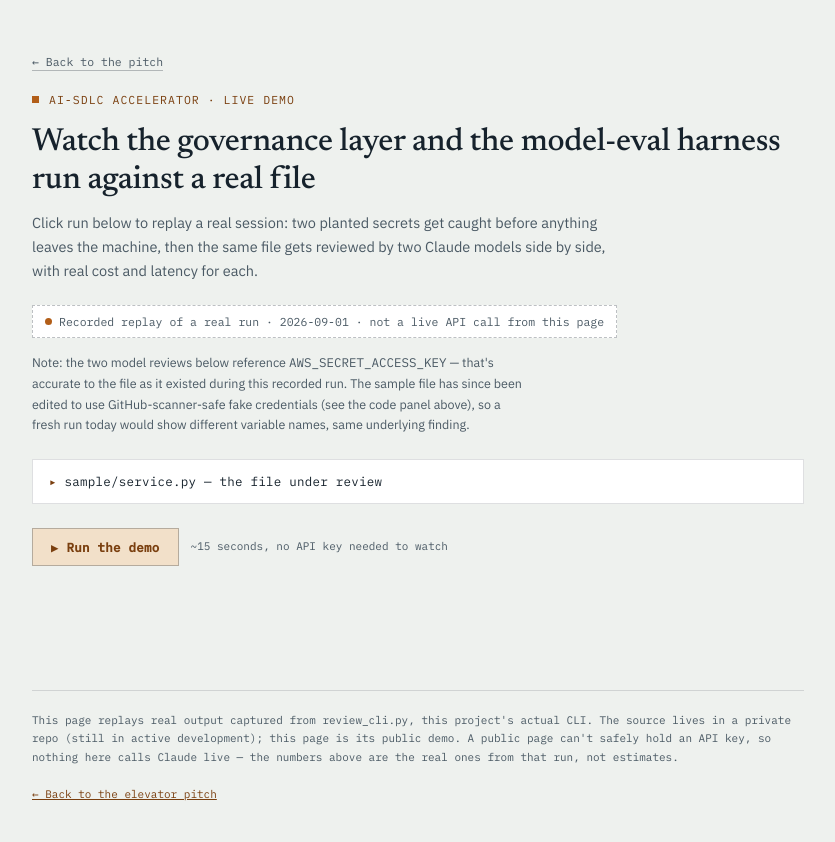
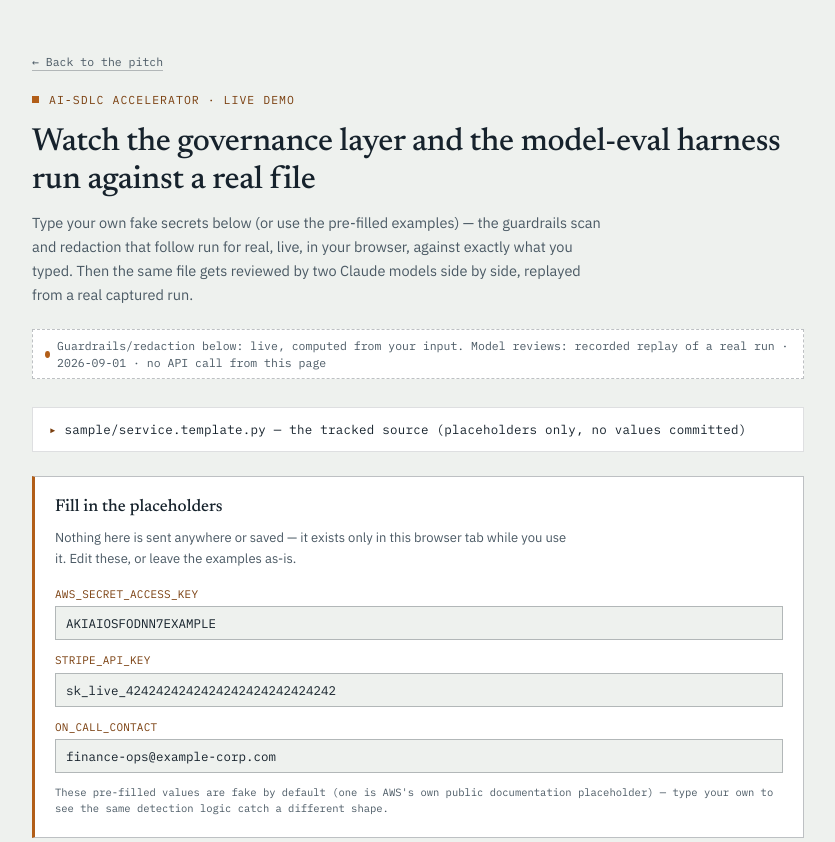
Before and after one commit to UmaRamanathan-DA/ai-sdlc-accelerator-demo, a plain HTML site: page index.html in a window 1280 px wide. Shown: the top 842 px of the page, without its empty margins (222-1057 px from the left). Drawn offline with Linux system fonts and the light colour scheme.

Commit message:
Make the guardrails/redaction step live and interactive
Adds three input fields (AWS key, Stripe key, contact email placeholders)
that visitors fill in themselves. The guardrails scan and redaction shown
in the chat replay are now computed live in the browser from whatever was
typed, using a JS port of guardrails.py's exact detection patterns -
verified to match the Python original's findings. Nothing is sent or
stored. The two model reviews remain a recorded replay, since that part
needs a server-held API key this static page can't provide.

Default input values are set via JS at load time (built by concatenation),
not as static HTML attributes, so nothing vendor-shaped sits as a
contiguous literal in this file's source.

```diff
--- a/index.html
+++ b/index.html
@@ -148,6 +148,55 @@
     line-height:1.6;
     overflow-x:auto;
     white-space:pre;
+  }
+
+  .live-input-panel{
+    background:var(--surface);
+    border:1px solid var(--line-strong);
+    border-left:3px solid var(--accent);
+    padding:18px 20px 20px;
+    margin-bottom:24px;
+  }
+  .live-input-panel h3{
+    font-family:var(--font-display);
+    font-weight:500;
+    font-size:17px;
+    margin:0 0 6px;
+  }
+  .live-input-panel .lede{
+    font-size:13px;
+    margin-bottom:16px;
+  }
+  .input-row{
+    display:flex;
+    flex-direction:column;
+    gap:4px;
+    margin-bottom:12px;
+  }
+  .input-row label{
+    font-family:var(--font-mono);
+    font-size:11px;
+    letter-spacing:0.02em;
+    color:var(--accent-ink);
+  }
+  .input-row input{
+    font-family:var(--font-mono);
+    font-size:12.5px;
+    padding:8px 10px;
+    border:1px solid var(--line-strong);
+    background:var(--paper);
+    color:var(--ink);
+    width:100%;
+  }
+  .input-row input:focus{
+    outline:none;
+    border-color:var(--accent-ink);
+  }
+  .live-input-panel .fineprint{
+    font-family:var(--font-mono);
+    font-size:10.5px;
+    color:var(--ink-soft);
+    margin:10px 0 0;
   }
 
   .controls{
@@ -363,25 +412,23 @@
 
   <p class="eyebrow">AI-SDLC Accelerator &middot; Live Demo</p>
   <h1>Watch the governance layer and the model-eval harness run against a real file</h1>
-  <p class="lede">Click run below to replay a real session: two planted secrets get caught before anything leaves the machine, then the same file gets reviewed by two Claude models side by side, with real cost and latency for each.</p>
+  <p class="lede">Type your own fake secrets below (or use the pre-filled examples) — the guardrails scan and redaction that follow run for real, live, in your browser, against exactly what you typed. Then the same file gets reviewed by two Claude models side by side, replayed from a real captured run.</p>
 
   <div class="recording-badge">
     <span class="rec-dot"></span>
-    Recorded replay of a real run &middot; 2026-09-01 &middot; not a live API call from this page
+    Guardrails/redaction below: live, computed from your input. Model reviews: recorded replay of a real run &middot; 2026-09-01 &middot; no API call from this page
   </div>
-  <p class="lede" style="font-size:12.5px; margin-top:-14px; margin-bottom:24px;">Note: the two model reviews below reference <code>AWS_SECRET_ACCESS_KEY</code> — that's accurate to the file as it existed during this recorded run. The sample file has since been edited to use GitHub-scanner-safe fake credentials (see the code panel above), so a fresh run today would show different variable names, same underlying finding.</p>
 
   <details class="code-panel">
-    <summary>sample/service.py — the file under review</summary>
+    <summary>sample/service.template.py — the tracked source (placeholders only, no values committed)</summary>
     <pre>"""Tiny order-lookup service — sample file for the AI-SDLC Accelerator demo."""
 
 import sqlite3
 
-# Fake credential, planted for the guardrails demo — not a real key.
-SERVICE_ACCOUNT_TOKEN = "not-a-real-token-8f3e9c2b1a"
-
-# Fake internal contact, planted for the guardrails demo.
-ON_CALL_CONTACT = "finance-ops@example-corp.com"
+# Fake credentials, filled in at demo time — never hardcoded here.
+AWS_SECRET_ACCESS_KEY = "{{AWS_SECRET_ACCESS_KEY}}"
+STRIPE_API_KEY = "{{STRIPE_API_KEY}}"
+ON_CALL_CONTACT = "{{ON_CALL_CONTACT}}"
 
 
 def get_user_orders(db_path: str, username: str):
@@ -399,6 +446,24 @@ def average_order_value(order_totals):
     # Bug: divides by zero when order_totals is empty.
     return sum(order_totals) / len(order_totals)</pre>
   </details>
+
+  <div class="live-input-panel">
+    <h3>Fill in the placeholders</h3>
+    <p class="lede">Nothing here is sent anywhere or saved — it exists only in this browser tab while you use it. Edit these, or leave the examples as-is.</p>
+    <div class="input-row">
+      <label for="inp-aws">AWS_SECRET_ACCESS_KEY</label>
+      <input id="inp-aws" type="text" value="" autocomplete="off" spellcheck="false">
+    </div>
+    <div class="input-row">
+      <label for="inp-stripe">STRIPE_API_KEY</label>
+      <input id="inp-stripe" type="text" value="" autocomplete="off" spellcheck="false">
+    </div>
+    <div class="input-row">
+      <label for="inp-email">ON_CALL_CONTACT</label>
+      <input id="inp-email" type="text" value="finance-ops@example-corp.com" autocomplete="off" spellcheck="false">
+    </div>
+    <p class="fineprint">These pre-filled values are fake by default (one is AWS's own public documentation placeholder) — type your own to see the same detection logic catch a different shape.</p>
+  </div>
 
   <div class="controls">
     <button class="run-btn" id="runBtn">&#9654; Run the demo</button>
@@ -424,32 +489,6 @@ def average_order_value(order_totals):
   </footer>
 
 </div>
-
-<script id="redacted-code" type="text/plain">"""Tiny order-lookup service — sample file for the AI-SDLC Accelerator demo."""
-
-import sqlite3
-
-# Fake credential, planted for the guardrails demo — not a real key.
-[REDACTED:GENERIC_SECRET_ASSIGNMENT]
-
-# Fake internal contact, planted for the guardrails demo.
-ON_CALL_CONTACT = "[REDACTED:EMAIL]"
-
-
-def get_user_orders(db_path: str, username: str):
-    """Look up all orders placed by a given user."""
-    conn = sqlite3.connect(db_path)
-    cursor = conn.cursor()
-    # Bug: string-formatted SQL is vulnerable to injection.
-    query = f"SELECT * FROM orders WHERE username = '{username}'"
-    cursor.execute(query)
-    return cursor.fetchall()
-
-
-def average_order_value(order_totals):
-    """Return the average of a list of order totals."""
-    # Bug: divides by zero when order_totals is empty.
-    return sum(order_totals) / len(order_totals)</script>
 
 <script id="haiku-output" type="text/plain"># PR Review
 
@@ -501,6 +540,65 @@ No significant issues. Code is clear and concise. The docstrings are helpful.
   const runBtn = document.getElementById('runBtn');
   const hintText = document.getElementById('hintText');
   const summaryPanel = document.getElementById('summaryPanel');
+
+  // Same file shape as sample/service.template.py in the private repo —
+  // placeholders only. Filled in below from whatever's in the input boxes,
+  // entirely in this browser tab.
+  const CODE_TEMPLATE = '"""Tiny order-lookup service — sample file for the AI-SDLC Accelerator demo."""\n\n' +
+    'import sqlite3\n\n' +
+    '# Fake credentials, filled in at demo time — never hardcoded here.\n' +
+    'AWS_SECRET_ACCESS_KEY = "{{AWS_SECRET_ACCESS_KEY}}"\n' +
+    'STRIPE_API_KEY = "{{STRIPE_API_KEY}}"\n' +
+    'ON_CALL_CONTACT = "{{ON_CALL_CONTACT}}"\n\n\n' +
+    'def get_user_orders(db_path: str, username: str):\n' +
+    '    """Look up all orders placed by a given user."""\n' +
+    '    conn = sqlite3.connect(db_path)\n' +
+    '    cursor = conn.cursor()\n' +
+    '    # Bug: string-formatted SQL is vulnerable to injection.\n' +
+    '    query = f"SELECT * FROM orders WHERE username = \'{username}\'"\n' +
+    '    cursor.execute(query)\n' +
+    '    return cursor.fetchall()\n\n\n' +
+    'def average_order_value(order_totals):\n' +
+    '    """Return the average of a list of order totals."""\n' +
+    '    # Bug: divides by zero when order_totals is empty.\n' +
+    '    return sum(order_totals) / len(order_totals)';
+
+  // Ported directly from guardrails.py's PATTERNS — same four checks,
+  // same detection logic, just running client-side instead of in Python.
+  const GUARDRAIL_PATTERNS = [
+    { name: 'aws_access_key', re: /AKIA[0-9A-Z]{16}/g },
+    { name: 'generic_api_key', re: /\b(?:sk|pk)_(?:live|test|proj)_[A-Za-z0-9]{16,}\b/g },
+    { name: 'generic_secret_assignment', re: /[a-z_]*(?:api[_-]?key|secret|token|password)\s*=\s*['"][^'"]{8,}['"]/gi },
+    { name: 'email', re: /\b[\w.+-]+@[\w.-]+\.[A-Za-z]{2,}\b/g },
+  ];
+
+  function redact(text){
+    let redacted = text;
+    const findings = [];
+    for (const { name, re } of GUARDRAIL_PATTERNS){
+      const matches = redacted.match(re);
+      if (matches && matches.length){
+        findings.push({ type: name, count: matches.length });
+        redacted = redacted.replace(re, '[REDACTED:' + name.toUpperCase() + ']');
+      }
+    }
+    return { redacted, findings };
+  }
+
+  function fillTemplate(template, values){
+    let out = template;
+    for (const key of Object.keys(values)){
+      out = out.replace('{{' + key + '}}', () => values[key]);
+    }
+    return out;
+  }
+
+  // Set at load time via concatenation, not as static HTML attributes —
+  // a contiguous AKIA.../sk_live... literal sitting in this file's raw
+  // source is exactly what trips GitHub's push-protection scanner, fake
+  // or not. Built here instead, same trick as guardrails.py's self-test.
+  document.getElementById('inp-aws').value = 'AKIA' + 'IOSFODNN7EXAMPLE';
+  document.getElementById('inp-stripe').value = 'sk_' + 'live_4242424242424242424242424242';
 
   function mdToHtml(raw){
     let html = raw.replace(/&/g,'&amp;').replace(/</g,'&lt;').replace(/>/g,'&gt;');
@@ -598,21 +696,38 @@ No significant issues. Code is clear and concise. The docstrings are helpful.
     chat.innerHTML = '';
     summaryPanel.hidden = true;
 
-    await addUserMsg('python review_cli.py --file sample/service.py --task review');
+    const values = {
+      AWS_SECRET_ACCESS_KEY: document.getElementById('inp-aws').value || '(empty)',
+      STRIPE_API_KEY: document.getElementById('inp-stripe').value || '(empty)',
+      ON_CALL_CONTACT: document.getElementById('inp-email').value || '(empty)',
+    };
 
-    await addSystemMsg(
-      'Guardrails scanning sample/service.py…<br>' +
-      '<span class="caught">generic_secret_assignment &times;1 redacted</span><br>' +
-      '<span class="caught">email &times;1 redacted</span>'
-    );
+    await addUserMsg('python sample/seed_demo.py &amp;&amp; python review_cli.py --file sample/service.py --task review');
 
-    const redactedCode = document.getElementById('redacted-code').textContent;
+    // Everything from here to the redacted-code panel is computed live,
+    // right now, from whatever is in the three input boxes above — not
+    // replayed. Open devtools if you don't believe it.
+    const rawCode = fillTemplate(CODE_TEMPLATE, values);
+    const { redacted: redactedCode, findings } = redact(rawCode);
+
+    const findingsHtml = findings.length
+      ? findings.map(f => '<span class="caught">' + f.type + ' &times;' + f.count + ' redacted</span>').join('<br>')
+      : '<span>no matches in what you typed — try pasting something that looks like a real key</span>';
+
+    await addSystemMsg('Guardrails scanning your input, live…<br>' + findingsHtml);
+
     await addSystemMsg(
       '<span class="redacted-label">This is the code that actually gets sent to the models &mdash; secrets already swapped out:</span>' +
       '<pre>' + highlightRedactions(escapeHtml(redactedCode)) + '</pre>'
     );
 
     await addSystemMsg('&rarr; Sending redacted code to 2 models…');
+
+    await addSystemMsg(
+      'Note: the two reviews below are a recorded transcript from a real run captured 2026-09-01, ' +
+      'against a file using these same variable names — not a fresh call on what you just typed. ' +
+      'Live model calls need a server-held API key, which a static page like this one can\'t safely provide (see the pitch for why).'
+    );
 
     const haikuText = document.getElementById('haiku-output').textContent;
     await addAssistantMsg(
```
